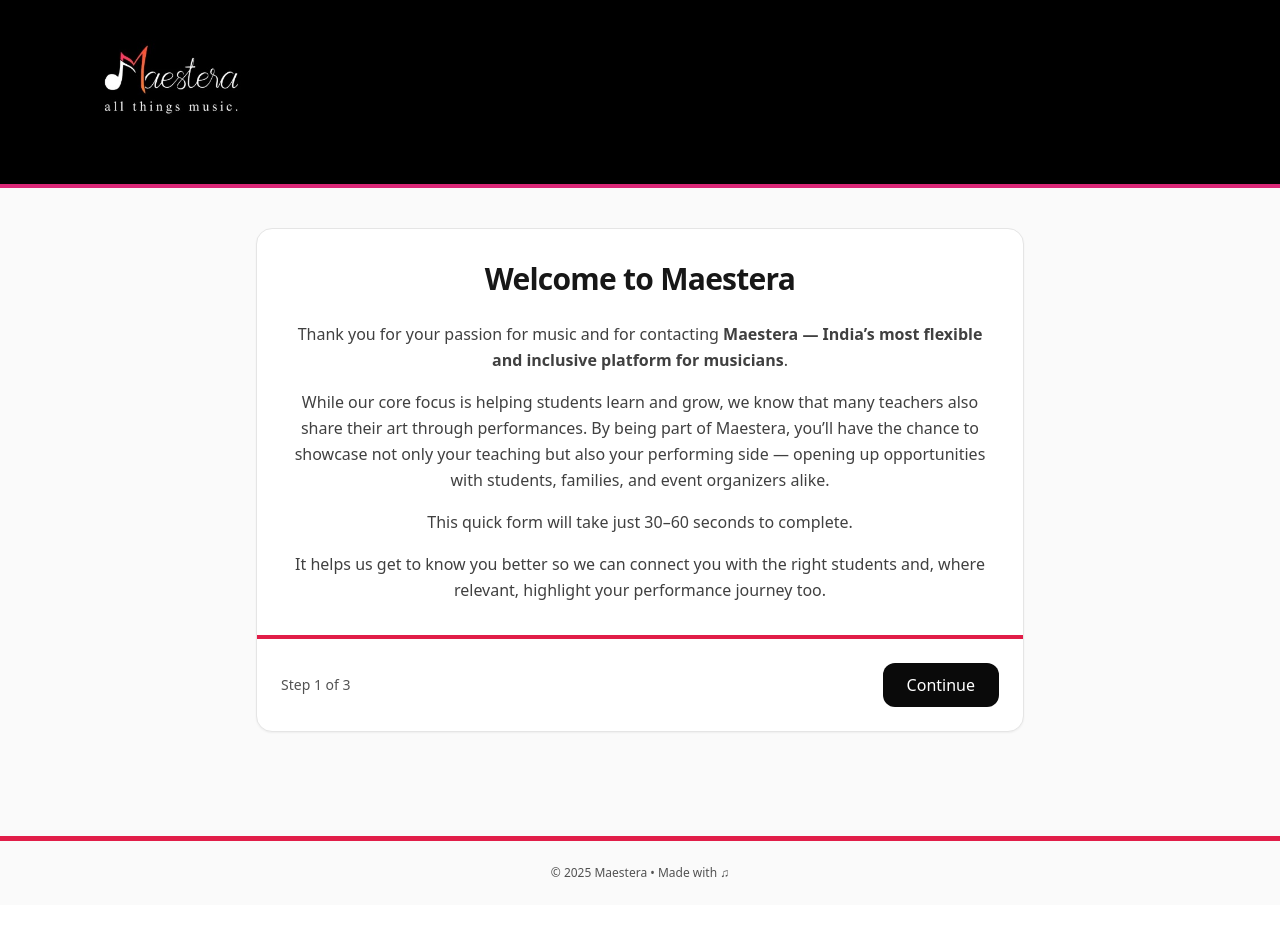
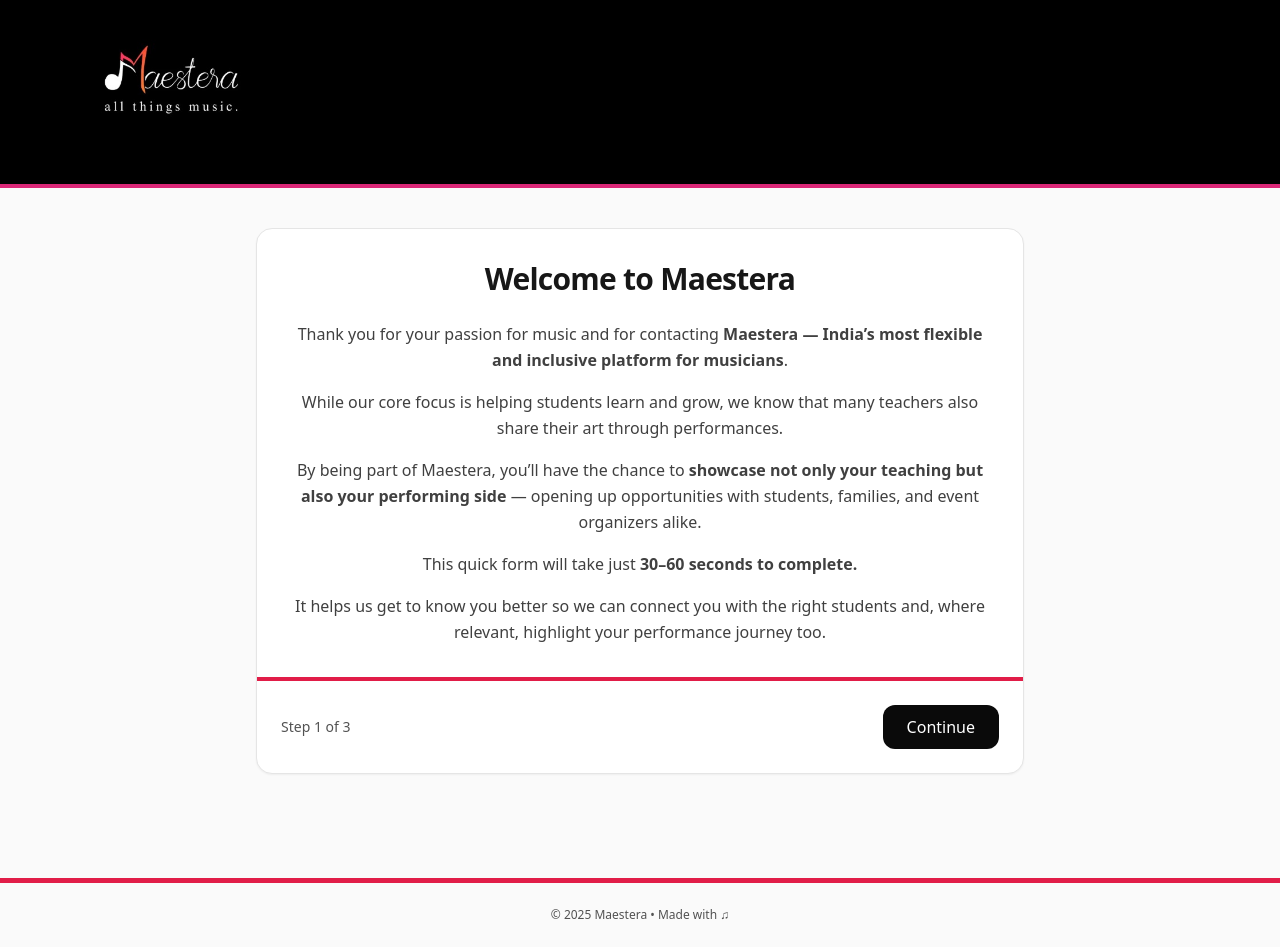
Before and after one commit to sudhanshuXd07/maestera-onboarding, a React (Vite) app: page / in a window 1280 px wide. Before the commit the page ends 905 px from the top, so only its background shows below. Built offline with nearby package versions, Linux system fonts and the light colour scheme.

Commit message:
change mcq questions

```diff
--- a/src/App.jsx
+++ b/src/App.jsx
@@ -258,7 +258,7 @@
                 Thank you for the response
               </p>
               <p className="mt-3 text-neutral-700">
-                 We will be in touch soon!
+                We will be in touch soon!
               </p>
               <div className="mt-8">
                 <button
@@ -310,11 +310,13 @@
                   </p>
 
                   <p className="mt-4 text-neutral-700 leading-relaxed">
-                    While our core focus is helping students learn and grow, we know that many teachers also share their art through performances. By being part of Maestera, you’ll have the chance to showcase not only your teaching but also your performing side — opening up opportunities with students, families, and event organizers alike.
+                    While our core focus is helping students learn and grow, we know that many teachers also share their art through performances.
                   </p>
-
                   <p className="mt-4 text-neutral-700 leading-relaxed">
-                    This quick form will take just 30–60 seconds to complete.
+                    By being part of Maestera, you’ll have the chance to <strong>showcase not only your teaching but also your performing side </strong>— opening up opportunities with students, families, and event organizers alike.
+                  </p>
+                  <p className="mt-4 text-neutral-700 leading-relaxed">
+                    This quick form will take just <strong>30–60 seconds to complete.</strong>
                   </p>
 
                   <p className="mt-4 text-neutral-700 leading-relaxed">
@@ -431,14 +433,14 @@
               exit={{ opacity: 0, y: -8 }}
             >
               <Section
-                title="Your Preferences"
-                subtitle="Select the options that best describe you."
+                title="How you'd like to engage with Maestera"
+
               >
                 <div className="bg-white border border-neutral-200 rounded-2xl p-6 space-y-6">
                   {/* Association */}
                   <div>
                     <div className="text-sm font-semibold text-neutral-900 mb-3">
-                      Would you like to associate with Maestera for teaching, performances, or both? (any one)
+                      Would you like to associate for teaching, performances, or both?
                     </div>
                     <div className="grid sm:grid-cols-3 gap-3">
                       {["Education/Teaching", "Performances", "Both"].map((v) => (
@@ -543,7 +545,7 @@
                   {/* Performance settings */}
                   <div>
                     <div className="text-sm font-semibold text-neutral-900 mb-3">
-                      Please select the performance settings you are currently active in (or open to exploring)
+                      Please select the performance settings you are currently active in, or open to exploring?
                     </div>
                     <div className="grid sm:grid-cols-2 gap-3">
                       {[
```
